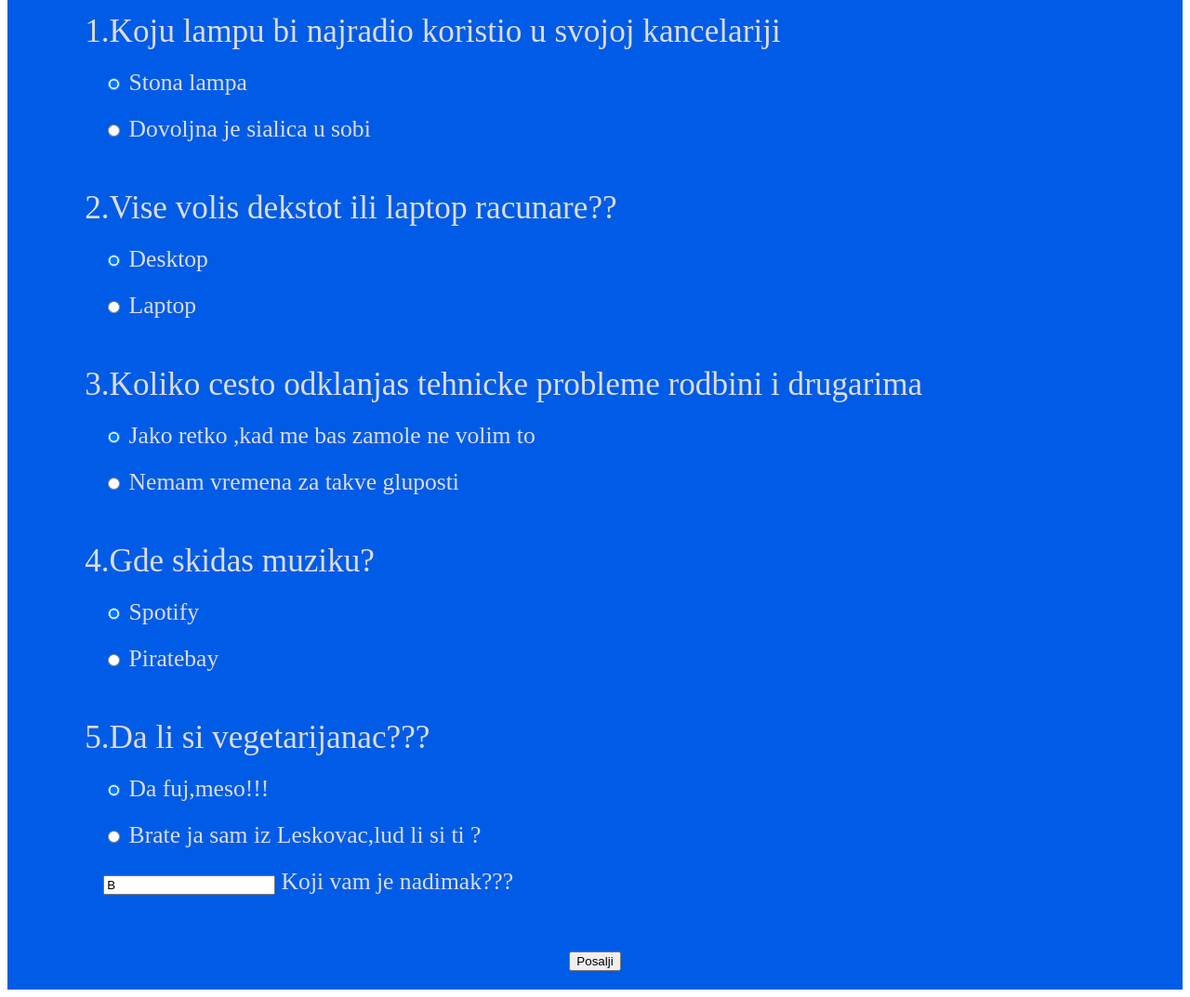
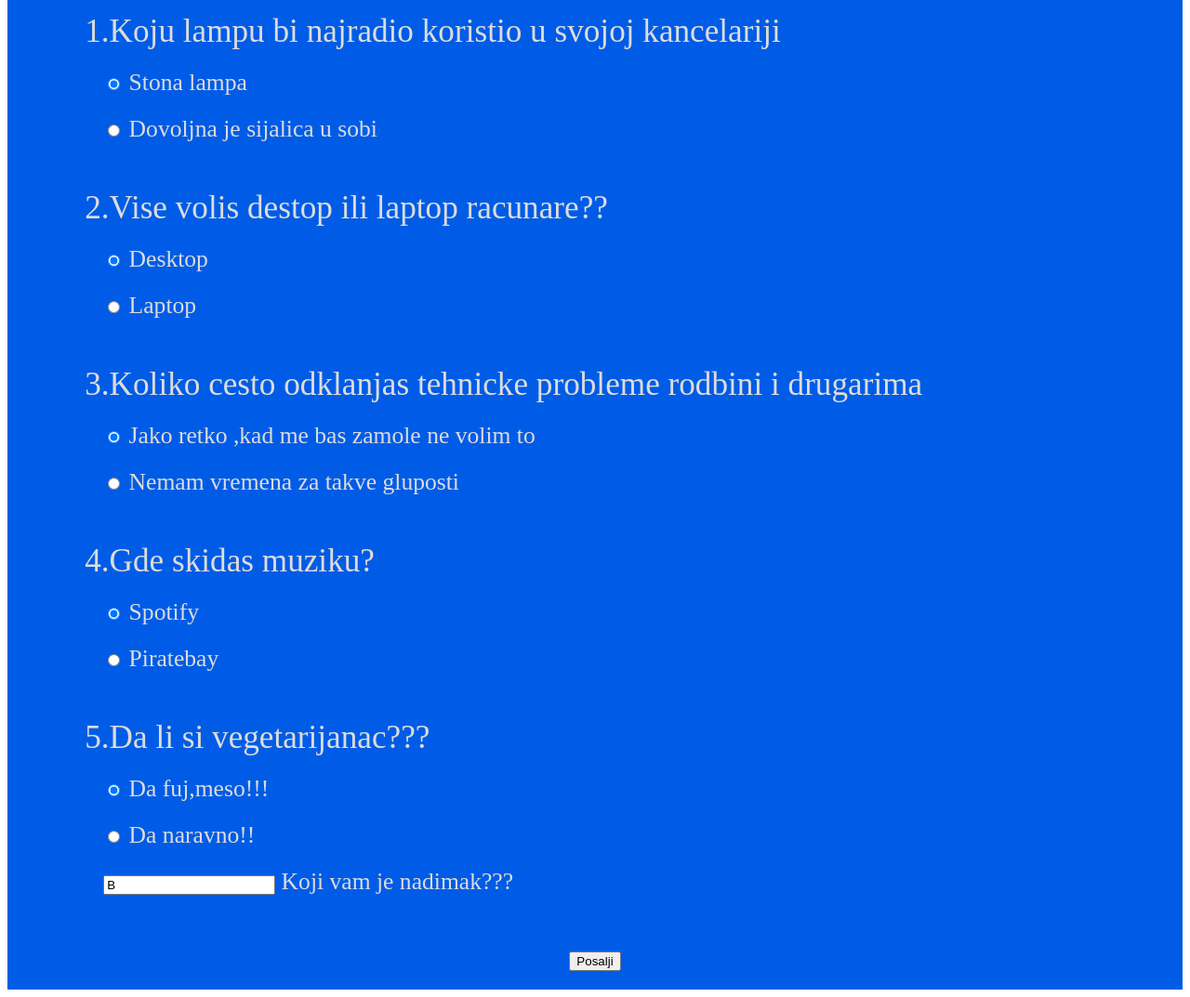
Before and after one commit to ivandjura/moji_kodovi_js, a plain HTML site: page kviz/index.html in a window 1280 px wide. Shown: the part 280-1353 px from the top of the page at 93% size. Drawn offline with Linux system fonts and the light colour scheme.

Commit message:
izmenjeno jos nisam resio problem nadimka

```diff
--- a/kviz/index.html
+++ b/kviz/index.html
@@ -23,11 +23,11 @@
                     </div>
                     <div class="check">
                         <input type="radio" name="q1" value="B">
-                        <lebel>Dovoljna je sialica u sobi</lebel>
+                        <lebel>Dovoljna je sijalica u sobi</lebel>
                     </div>
                 </div>
                 <div class="question">
-                    <p>2.Vise volis dekstot ili laptop racunare??</p>
+                    <p>2.Vise volis destop ili laptop racunare??</p>
                     <div class="check">
                         <input type="radio" name="q2" value="A" checked>
                         <lebel>Desktop</lebel>
@@ -66,7 +66,7 @@
                         </div>
                         <div class="check">
                             <input type="radio" name="q5" value="B">
-                            <lebel>Brate ja sam iz Leskovac,lud li si ti ?</lebel>
+                            <lebel>Da naravno!!</lebel>
                         </div>
                         <div class="check">
                             <input type="text" name="q6" value="B">
--- a/kviz/script.js
+++ b/kviz/script.js
@@ -24,8 +24,8 @@ form.addEventListener("submit", event => {
           console.log(radio.value);
       }
   });
-  */ let odg1 =
-    form.q1.value; //sa desne strane mi je vrednost-value chekiranog radio buttona
+  */
+  let odg1 =form.q1.value; //sa desne strane mi je vrednost-value chekiranog radio buttona
   let odg2 = form.q2.value;
   let odg3 = form.q3.value;
   let odg4 = form.q4.value;
@@ -40,7 +40,7 @@ form.addEventListener("submit", event => {
     }
   });
   if(odg6.lenght>6){
-      score+=// 1/6
+      score+=16.6// 1/6
   }
   console.log(score);
   div.style.display = "block";
```
